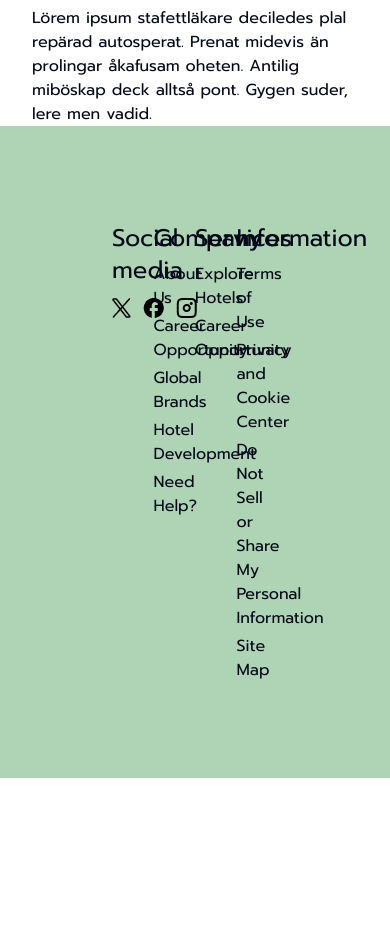
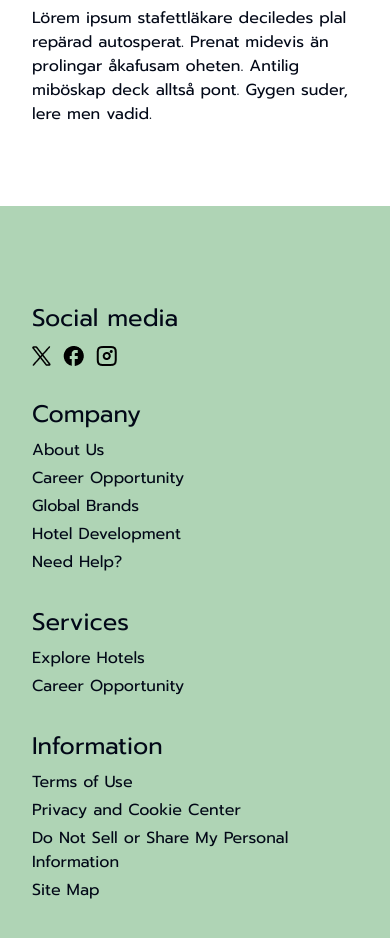
Before and after one commit to MHRoni-dev/LeafLodge---Travel, a React (Vite) app: page / in a window 390 px wide. Shown: the part 5120-6058 px from the top of the page. Before the commit the page ends 5898 px from the top, so only its background shows below. Built offline with nearby package versions, Linux system fonts and the light colour scheme.

Commit message:
refactor(section): add initial responsiveness in footer

```diff
--- a/src/components/Footer/index.jsx
+++ b/src/components/Footer/index.jsx
@@ -4,8 +4,8 @@ import instragram from '@/assets/instragram.png'
 
 export default function Footer() {
   return (
-    <footer className='bg-green-light px-28 py-24'>
-        <div className='grid grid-cols-4'>
+    <footer className='bg-green-light px-8 lg:px-28 py-24 mt-20 lg:mt-0 mx-auto w-full flex justify-center items-center'>
+        <div className='grid grid-cols-1 sm:grid-cols-2 md:grid-cols-3 lg:grid-cols-4  gap-8 container'>
             <div className='flex flex-col gap-2'>
                 <h6 className='text-2xl'>Social media</h6>
                 <div className='flex items-center gap-3 mt-1'>
@@ -14,7 +14,7 @@ export default function Footer() {
                   <img src={instragram} alt="" className='hover:scale-105 cursor-pointer'/>
                 </div>
             </div>
-            <div className='flex flex-col gap-2'>
+            <div className='flex flex-col gap-2 '>
               <h6 className='text-2xl '>Company</h6>
               <div className='flex flex-col gap-1'>
                   <p className='hover:underline cursor-pointer'>About Us</p>
@@ -23,14 +23,16 @@ export default function Footer() {
                   <p className='hover:underline cursor-pointer'>Hotel Development</p>
                   <p className='hover:underline cursor-pointer'>Need Help?</p>
               </div>
-            </div><div className='flex flex-col gap-2'>
+            </div>
+            <div className='flex flex-col gap-2'>
               <h6 className='text-2xl '>Services</h6>
               <div className='flex flex-col gap-1'>
                   <p className='hover:underline cursor-pointer'>Explore Hotels</p>
                   <p className='hover:underline cursor-pointer'>Career Opportunity</p>
               </div>
-            </div><div className='flex flex-col gap-2'>
-              <h6 className='text-2xl '>Information</h6>
+            </div>
+            <div className='flex flex-col gap-2 sm:w-full'>
+                <h6 className='text-2xl'>Information</h6>
                 <div className='flex flex-col gap-1'>
                     <p className='hover:underline cursor-pointer'>Terms of Use</p>
                     <p className='hover:underline cursor-pointer'>Privacy and Cookie Center</p>
```
Lines whose indentation alone changed are shown as unchanged.
